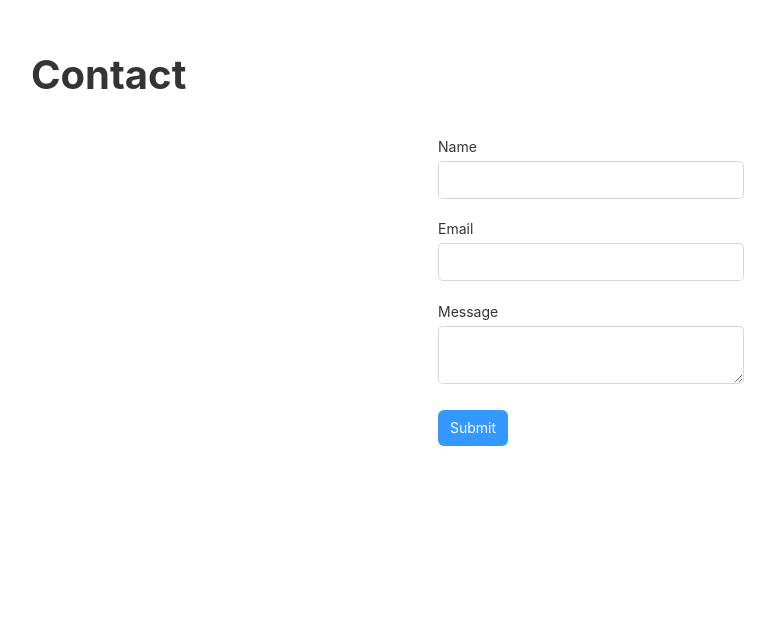
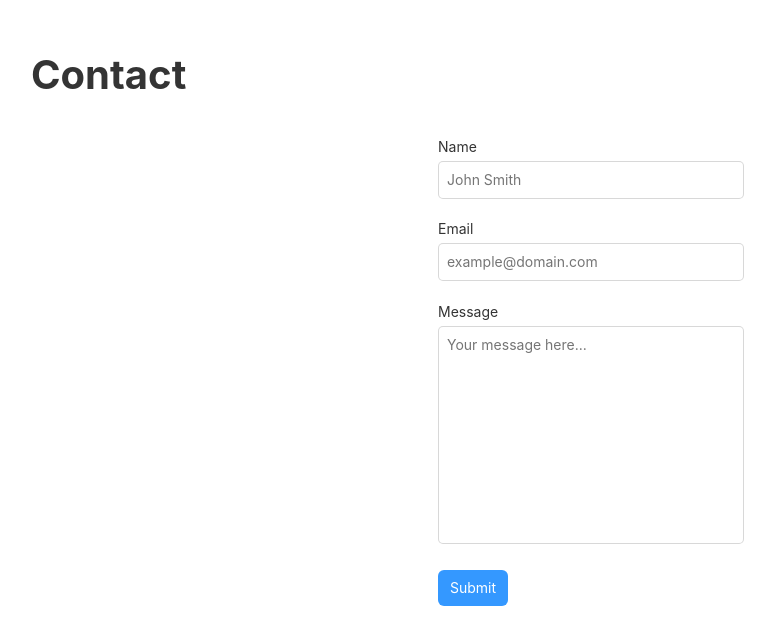
Before and after one commit to ParadiseLost69/portfolio-3, a React (Vite) app: page / in a window 1280 px wide. Shown: the part 3514-4158 px from the top of the page, without its empty margins (49-824 px from the left). Before the commit the page ends 4072 px from the top, so only its background shows below. Built offline with nearby package versions, Linux system fonts and the light colour scheme.

Commit message:
Change bottom padding and Form placeholders

```diff
--- a/src/App.jsx
+++ b/src/App.jsx
@@ -1,4 +1,4 @@
-import React, { useState, useRef } from "react";
+import React, { useState, useRef, useEffect } from "react";
 import "./App.css";
 import { Button, Nav, Container } from "rsuite";
 import { Navbar } from "./components/Navbar";
@@ -11,6 +11,7 @@ import Contact from "./pages/Contact";
 function App() {
   //sets navbar highlighting
   const [active, setActive] = React.useState("home");
+  //reveal on scroll
 
   //references to scroll pages into view
   const workRef = useRef(null);
--- a/src/components/Form.jsx
+++ b/src/components/Form.jsx
@@ -43,15 +43,35 @@ const FormDisplay = () => {
           <input type="hidden" name="form-name" value="contact" />
           <p>
             <label htmlFor="name">Name</label> <br />
-            <input type="text" id="name" name="name" required />
+            <input
+              type="text"
+              id="name"
+              name="name"
+              placeholder="John Smith"
+              required
+            />
           </p>
           <p>
             <label htmlFor="email">Email</label> <br />
-            <input type="email" id="email" name="email" required />
+            <input
+              type="email"
+              id="email"
+              name="email"
+              placeholder="example@domain.com"
+              required
+            />
           </p>
           <p>
             <label htmlFor="message">Message</label> <br />
-            <textarea id="message" name="message" required></textarea>
+            <textarea
+              style={{ resize: "none" }}
+              id="message"
+              name="message"
+              placeholder="Your message here..."
+              rows={10}
+              cols={50}
+              required
+            ></textarea>
           </p>
           <p>
             <Button type="submit" appearance="primary">
--- a/src/pages/Contact.css
+++ b/src/pages/Contact.css
@@ -3,6 +3,7 @@
   flex-direction: column;
 
   margin: 2rem;
+  margin-bottom: 10rem;
 }
 
 .contact__title {
```
